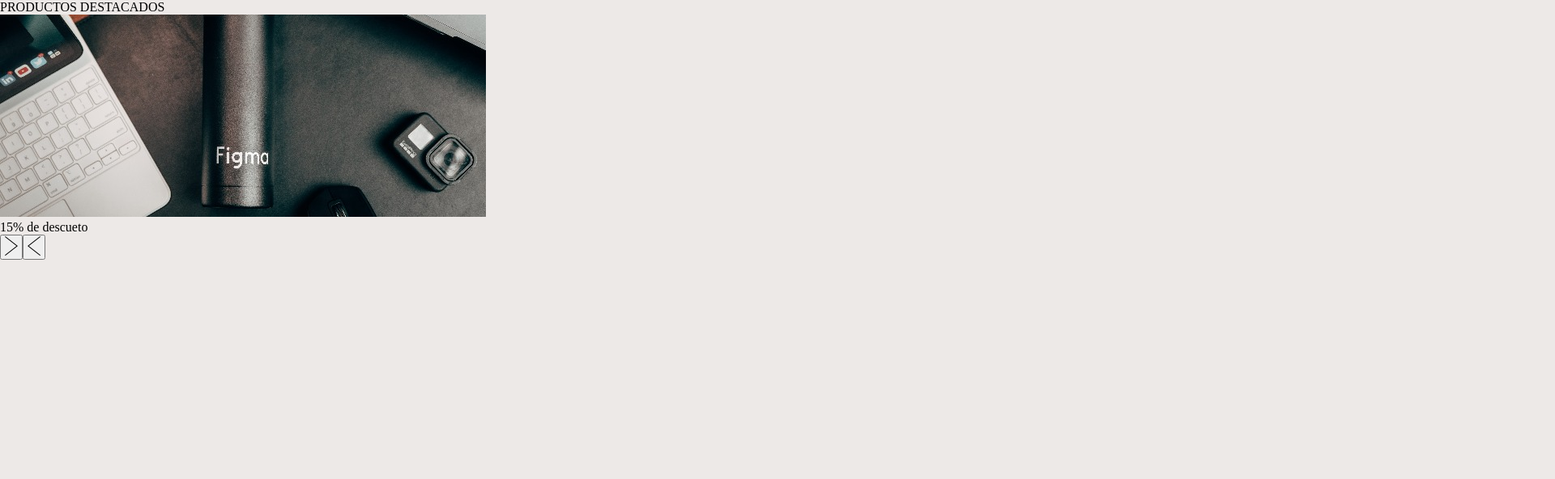
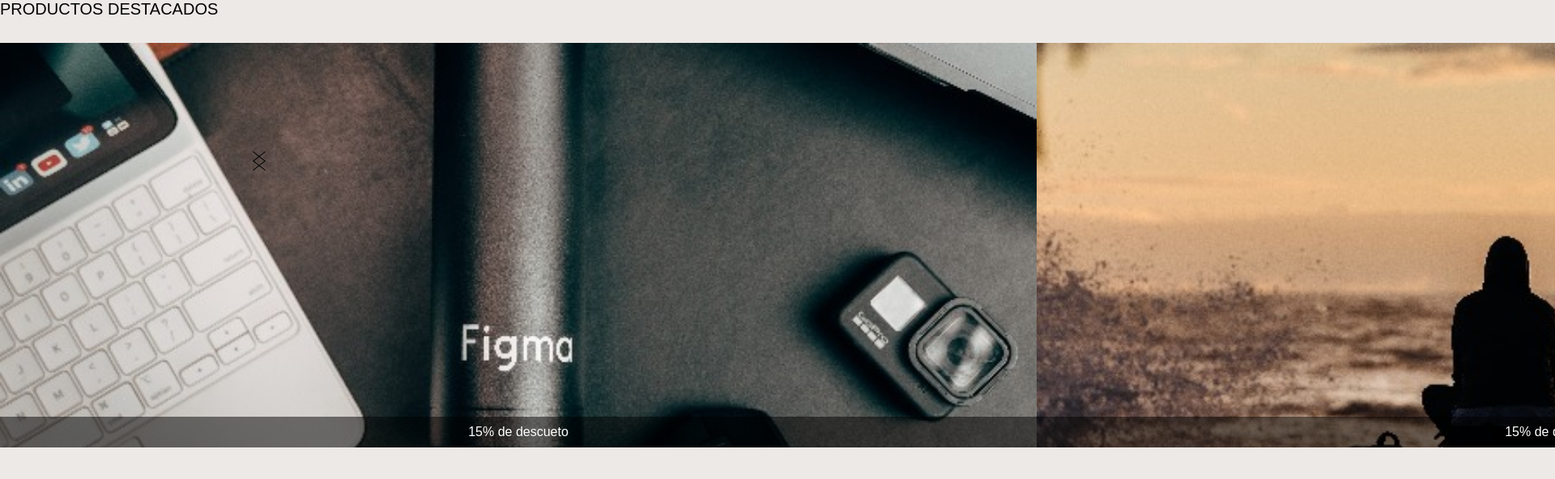
Before and after one commit to Gaalo68/slideshow1, a React (Create React App) app: page / in a window 1280 px wide. Shown: the top 592 px of the page at 81% size, 1920 px wide, since content can reach past the window. Built offline with nearby package versions, Linux system fonts and the light colour scheme.

Commit message:
second commit

```diff
--- a/src/App.js
+++ b/src/App.js
@@ -1,7 +1,7 @@
 import React from "react";
 import Slideshow from "./componentes/slideshow";
 //importamos Slideshow y los estilos.css
-import "./estilos.css";
+import './estilos.css';
 import styled from 'styled-components';
 
 
@@ -15,10 +15,10 @@
 }
 
 const Titulo = styled.p`
-  font.size: 18px;
+  font-size: 20px;
   font_weight: 700;
   text-transform: uppercase;
-  margin -bottom: 10px;
+  margin-bottom: 30px;
 `;
 
 export default App;
--- a/src/componentes/slideshow.js
+++ b/src/componentes/slideshow.js
@@ -1,35 +1,128 @@
 import React from "react";
 import img1 from './../img/1.jpeg';
-//import img2 from './../img/2.jpeg';
-//import img3 from './../img/3.jpeg';
-//import img4 from './../img/4.jpeg';
+import img2 from './../img/2.jpeg';
+import img3 from './../img/3.jpeg';
+import img4 from './../img/4.jpeg';
 import {ReactComponent as FlechaIzquierda} from './../img/FlechaIzquierda.svg';
 import {ReactComponent as FlechaDerecha} from './../img/FlechaDerecha.svg';
+import styled from "styled-components";
 
 const Slideshow = () => {
     return (
-        <div>
-            <div>
+        <contenedorPincipal>
+        <ContenedorSlideshow>
+            <Slide>
                 <a href="https://github.com/Gaalo68">
                     <img src={img1} alt=""/>
 
                 </a>
-                <div>
+                <TextoSlide>
                     <p>15% de descueto</p>
-                </div>
-            </div>
-            <div>
-                <button>
+                </TextoSlide>
+            </Slide>
+            <Slide>
+                <a href="https://github.com/Gaalo68">
+                    <img src={img2} alt=""/>
+
+                </a>
+                <TextoSlide>
+                    <p>15% de descueto</p>
+                </TextoSlide>
+            </Slide>
+            <Slide>
+                <a href="https://github.com/Gaalo68">
+                    <img src={img3} alt=""/>
+
+                </a>
+                <TextoSlide>
+                    <p>15% de descuento</p>
+                </TextoSlide>
+            </Slide>
+            <Slide>
+                <a href="https://github.com/Gaalo68">
+                    <img src={img4} alt=""/>
+
+                </a>
+                <TextoSlide>
+                    <p>15% de descueto</p>
+                </TextoSlide>
+            </Slide>
+            </ContenedorSlideshow>
+            <Controles>
+                <Boton>
                     <FlechaIzquierda/>
-                </button>
-                <button>
+                </Boton>
+                <Boton>
                     <FlechaDerecha/>
-                </button>
-            </div>
-        </div>
+                </Boton>
+            </Controles>
+        </contenedorPincipal>
     );
 }
 
+const contenedorPincipal = styled.div`
+    position: relative;
+
+`;
+
+const ContenedorSlideshow = styled.div`
+    display: flex; /*para q cada imagen queda al lado de otra*/
+    flex-wrap: nowrap;/*para asegurarnos de quede una al lado de otra*/
+`;
+
+const Slide = styled.div`
+    min-width: 100%;
+    overflow: hidden;
+    transitio: .3s ease all;
+    z-index: 10;
+    max-height: 500px;/*para que todas las imagenes quedden del mismo tamaño*/
+    position: relative;
+
+    img {
+        width: 100%;
+        vetical-align: top;
+    }
+`;
+
+const TextoSlide = styled.div`
+    background: rgba(0,0,0, .5);
+    color: #fff;
+    width: 100%;
+    padding: 10px 60px;
+    position: absolute;
+    bottom: 0;
+    text-align: center;
+
+    @media screen and (max-width: 700px) {
+        position: relative;
+        background: #000;
+    }
+`;
+
+const Controles = styled.div`
+    position: absolute;
+    top: 0;
+    z-index: 20;
+    width: 100%;
+    height: 100%;
+    pointer-event: none;
+`;
+
+const Boton = styled.button`
+    pointer-event: all;
+    background: none;
+    border: none;
+    cursor: pointer;
+    outline: none;
+    width: 50%;
+    height: 50%;
+    text-align: center;
+    position: absolute;
+    transition: .3s ease all;
+
+    ${props => props.derecho ? 'rigth: 0' : 'left: 0'};
+`;
+
 export default Slideshow;
 
-//se crea el componente Slideshow y luego se importa ala app.js
+//se crea el componente Slideshow y luego se importa a la app.js
--- a/src/estilos.css
+++ b/src/estilos.css
@@ -9,12 +9,12 @@
 
 body {
     background: #ede9e7;
+    font-family: 'poppins', sans-serif;
 }
 
 main {
     max-width: 1000px;
-    margin: 800px auto; /*para centar el contenido*/
-    overflow: hidden;/*para q lo que este fuera de los
+    margin: 50px auto; /*para centar el contenido*/
+    overflow: hidden; /*para q lo que este fuera de los
     mil pixeles no aparezca en pantalla*/
-
 }
```
